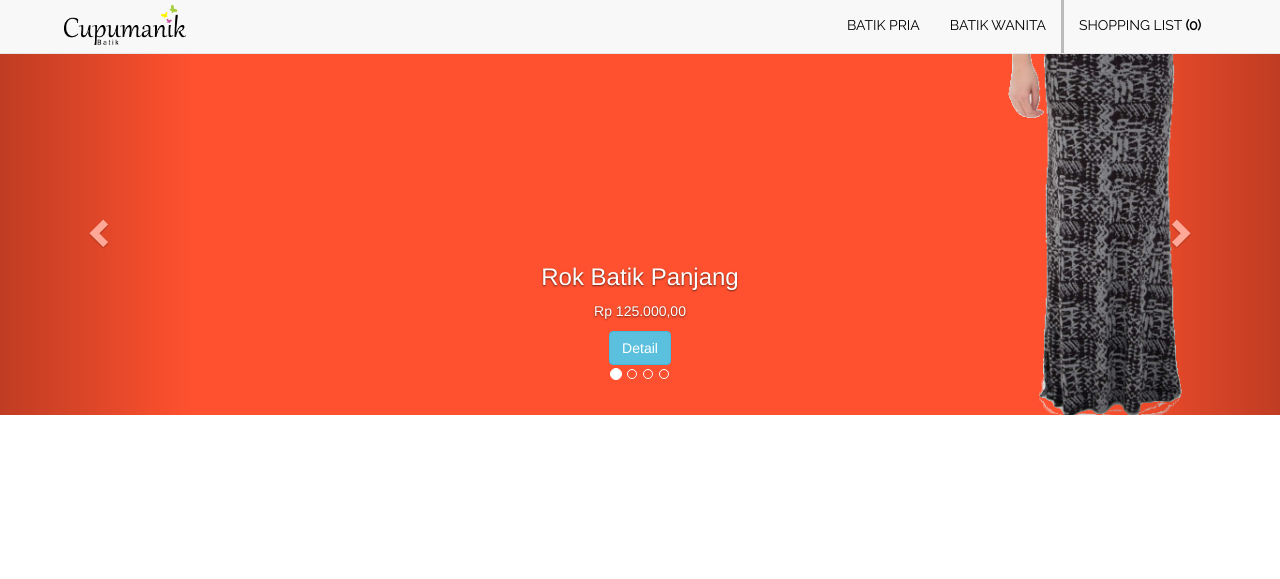
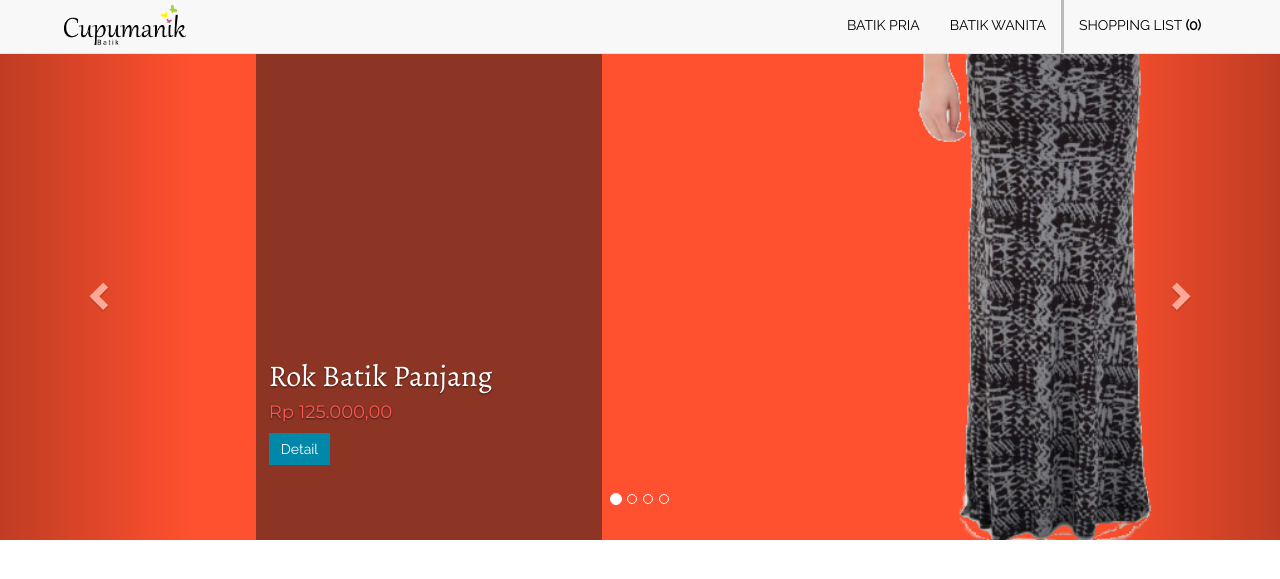
Before and after one commit to theodorusyoga/Cupumanik, a PHP site: page /template/home.html in a window 1280 px wide. Shown: the top 579 px of the page. Run offline with PHP 8.4, Linux system fonts and the light colour scheme; some libraries are stand-ins or nearby versions.

Commit message:
styling carousel done

```diff
--- a/template/cupumanik-style.css
+++ b/template/cupumanik-style.css
@@ -48,3 +48,51 @@ body
 .nav-menu li:last-child {
 	border-left: 3px solid #bbb;
 }
+
+.carousel .item {
+	min-height: 500px;
+
+}
+
+.carousel-caption {
+	width: 27%;
+	background-color: rgba(26, 26, 26, 0.5);
+	margin: 0;
+	padding: 1%;
+	padding-top: 300px !important;
+	min-height: 500px;
+	bottom: 0 !important;
+}
+
+.carousel-caption h2, .carousel-caption h4, .carousel-caption button {
+	text-align: left;
+}
+
+.carousel-caption button {
+	left: 0 !important;
+	float: left;
+}
+
+.product-title {
+	font-family: 'Alegreya', Georgia;
+}
+
+.product-price {
+	font-family: 'Montserrat', Helvetica;
+	color: #f55;
+}
+
+.carousel-text {
+	bottom: 100px !important;
+}
+
+.btn-info {
+	border: none !important;
+	border-radius: 0 !important;
+	background-color: #08a !important;
+	font-family: 'Raleway', Serif;
+}
+
+/*.carousel-inner img {
+	height: 500px !important;
+}*/
--- a/template/home.html
+++ b/template/home.html
@@ -5,6 +5,8 @@
 <title>Cupumanik</title>
 <link href='https://fonts.googleapis.com/css?family=Raleway'
 	rel='stylesheet' type='text/css'>
+<link href='https://fonts.googleapis.com/css?family=Montserrat' rel='stylesheet' type='text/css'>
+<link href='https://fonts.googleapis.com/css?family=Alegreya' rel='stylesheet' type='text/css'>
 <link rel="stylesheet" href="../css/style.css">
 <link rel="stylesheet" href="cupumanik-style.css">
 <link rel="stylesheet"
@@ -48,39 +50,47 @@
   		</ol>
 
   		<div class="carousel-inner" role="listbox">
-  			<div class="item active">
-      			<img src="../assets/carousel1a.png" alt="Rok Batik Panjang">
+  			<div class="item active" style="background: url('../assets/carousel1a.png') no-repeat right top; background-size: cover">
+      			<!-- <img src="../assets/carousel1a.png" alt="Rok Batik Panjang">  -->
       			<div class="carousel-caption">
-        			<h3>Rok Batik Panjang</h3>
-        			<p>Rp 125.000,00</p>
-        			<button class="btn btn-info">Detail</button>
+      				<div class="carousel-text">
+      					<h2 class="product-title">Rok Batik Panjang</h2>
+        				<h4 class="product-price">Rp 125.000,00</h4>
+        				<button class="btn btn-info">Detail</button>
+      				</div>
       			</div>
     		</div>
 
-    		<div class="item">
-      			<img src="../assets/carousel2a.png" alt="Celana Batik Skinny">
+    		<div class="item" style="background: url('../assets/carousel2a.png') no-repeat right top; background-size: cover">
+      			<!-- <img src="../assets/carousel2a.png" alt="Celana Batik Skinny">  -->
       			<div class="carousel-caption">
-        			<h3>Celana Batik Skinny</h3>
-        			<p>Rp 180.000,00</p>
-        			<button class="btn btn-info">Detail</button>
+        			<div class="carousel-text">
+        				<h2 class="product-title">Celana Batik Skinny</h2>
+        				<h4 class="product-price">Rp 180.000,00</h4>
+        				<button class="btn btn-info">Detail</button>
+        			</div>
       			</div>
     		</div>
 
-    		<div class="item">
-      			<img src="../assets/carousel3a.png" alt="Kaos Batik Sleeveless Pria">
+    		<div class="item" style="background: url('../assets/carousel3a.png') no-repeat right top; background-size: cover">
+      			<!-- <img src="../assets/carousel3a.png" alt="Kaos Batik Sleeveless Pria">  -->
       			<div class="carousel-caption">
-        			<h3>Kaos Batik Sleeveless Pria</h3>
-        			<p>Rp 137.000,00</p>
-        			<button class="btn btn-info">Detail</button>
+        			<div class="carousel-text">
+        				<h2 class="product-title">Kaos Batik Sleeveless Pria</h2>
+        				<h4 class="product-price">Rp 137.000,00</h4>
+        				<button class="btn btn-info">Detail</button>
+        			</div>
       			</div>
     		</div>
 
-    		<div class="item">
-      			<img src="../assets/carousel4a.png" alt="Kaos Batik Santai Wanita">
+    		<div class="item" style="background: url('../assets/carousel4a.png') no-repeat right top; background-size: cover">
+      			<!-- <img src="../assets/carousel4a.png" alt="Kaos Batik Santai Wanita"> -->
       			<div class="carousel-caption">
-        			<h3>Celana Batik Skinny</h3>
-        			<p>Rp 202.000,00</p>
-        			<button class="btn btn-info">Detail</button>
+        			<div class="carousel-text">
+        				<h2 class="product-title">Kaos Batik Santai Wanita</h2>
+        				<h4 class="product-price">Rp 202.000,00</h4>
+        				<button class="btn btn-info">Detail</button>
+        			</div>
       			</div>
     		</div>
   		</div>
```
Also changed, not shown: assets/carousel1a.png, assets/carousel2a.png, assets/carousel3a.png, assets/carousel4a.png.
